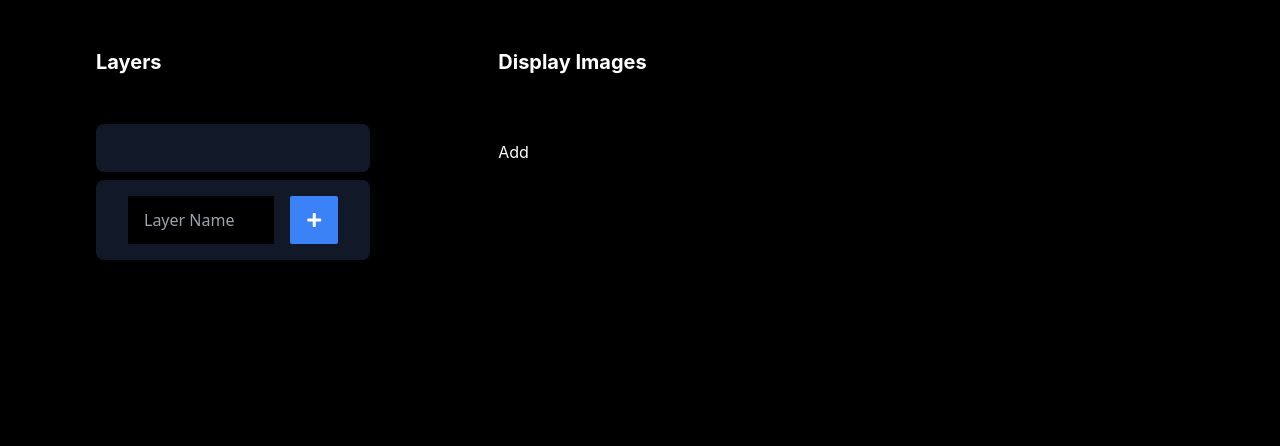
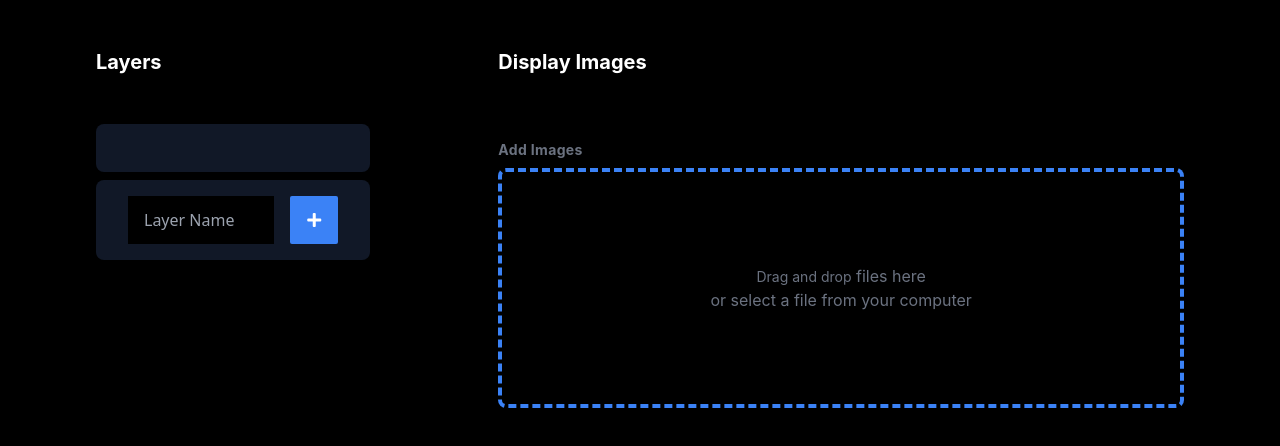
Before and after one commit to zarif007/NFT-Generator-CS, a React (Create React App) app in the folder nft-generator/: page /generate/1 in a window 1280 px wide. Both pictures are taken after a click on the button 314 px from the left and 164 px from the top of the page. Shown: the top 446 px of the page. Built offline with nearby package versions, Linux system fonts and the light colour scheme.

Commit message:
Added image uploder

```diff
--- a/nft-generator/src/Components/Generator/Generator.js
+++ b/nft-generator/src/Components/Generator/Generator.js
@@ -1,7 +1,5 @@
 import React, { useRef, useState } from 'react'
 import { useParams } from 'react-router-dom'
-
-import { FileUploader } from "react-drag-drop-files";
 
 
 const fileTypes = ["JPG", "PNG", "GIF"];
@@ -14,24 +12,19 @@ const Generator = () => {
 
     const [currentLayer, setCurrentLayer] = useState('');
 
-    const [img, setImg] = useState('')
-
     const inputNewLayer = useRef('');
     const filePickerRef = useRef();
 
     const handleImageUpload = e => {
         const reader = new FileReader();
-        const updatedLayer = currentLayer
         if(e.target.files[0]) {
             reader.readAsDataURL(e.target.files[0]);
         }
 
         reader.onload = readerEvent => {
-            updatedLayer.images.push(readerEvent.target.result);
-            setCurrentLayer(updatedLayer)
-            console.log(currentLayer)
+            setCurrentLayer({...currentLayer, ...currentLayer.images.push(readerEvent.target.result)})
+            console.log(currentLayer, layers)
         }
-
     };
 
     const addLayer = () => {
@@ -81,17 +74,32 @@ const Generator = () => {
                 <p className='font-bold text-xl pb-12'>Display Images</p>
                 <h1>{currentLayer.name}</h1>
 
+                <div className='flex flex-row flex-wrap'>
+                    {
+                        currentLayer !== '' && currentLayer.images.map(image => {
+                            return (
+                                <img src={image} className="max-h-80 object-contain p-2"/>
+                            )
+                        })
+                    }
+                </div>
+
                 {
-                    currentLayer !== '' && currentLayer.images.map(image => {
-                        return (
-                            <img src={image}/>
-                        )
-                    })
+                    currentLayer !== '' ?
+                    <div className="grid grid-cols-1 space-y-2 pt-4">
+                        <label className="text-sm font-bold text-gray-500 tracking-wide">Add Images</label>
+                        <div className="flex items-center justify-center w-full">
+                            <label className="flex flex-col rounded-lg border-4 border-dashed border-blue-500 w-full h-60 p-10 group text-center">
+                            <div className="h-full w-full text-center flex flex-col justify-center items-center  ">
+                                <p className="pointer-none text-gray-500 "><span className="text-sm">Drag and drop</span> files here <br /> or select a file from your computer</p>
+                            </div>
+                                <input type='file' accept="image/gif, image/jpeg, image/png, image/jpg" onChange={handleImageUpload} ref={filePickerRef} hidden />
+                            </label>
+                        </div>
+                    </div> :
+                    <h1 className='font-bold text-2xl'>Add layer</h1>
                 }
-                <div className='flex flex-wrap w-full pt-4' onClick={() => filePickerRef.current.click()}>
-                    Add
-                    <input type='file' onChange={handleImageUpload} ref={filePickerRef} hidden/>
-                </div>
+
 
 
             </div>
```
